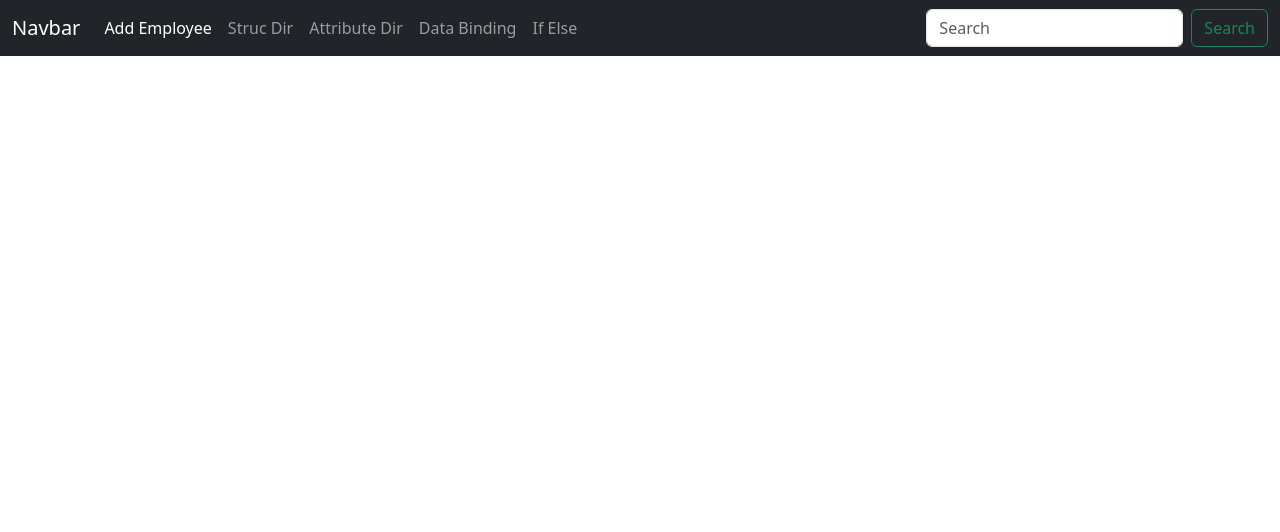
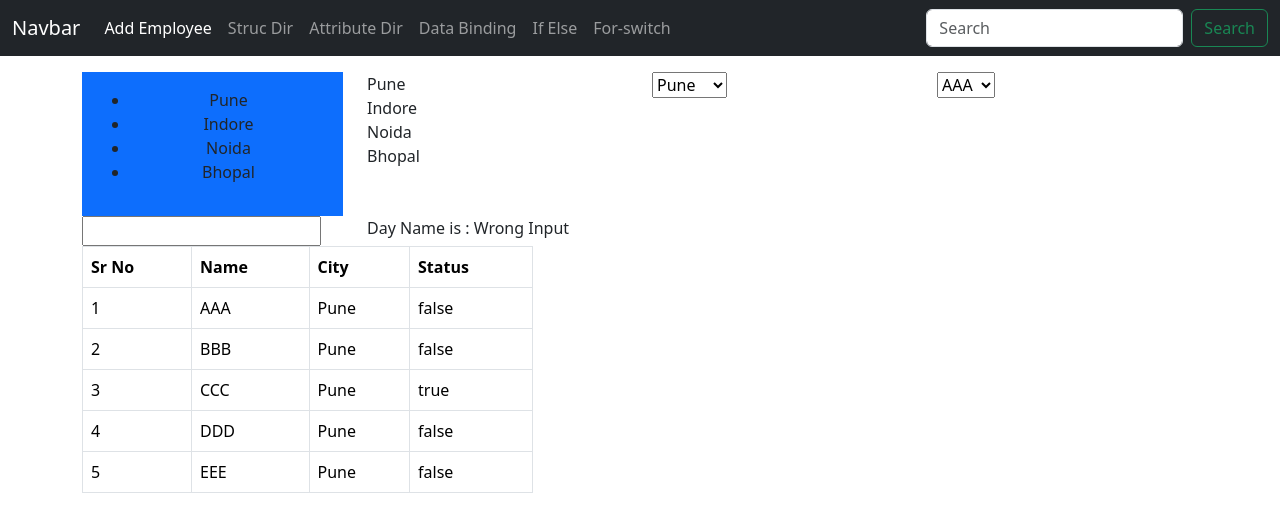
Before and after one commit to ravina-ghidode/Learn-Angular, an Angular app in the folder angular-18/: page /for-switch in a window 1280 px wide. Before the commit this address led to /. Shown: the top 532 px of the page. Built offline with nearby package versions, Linux system fonts and the light colour scheme.

Commit message:
@for, @switch

```diff
--- a/angular-18/src/app/app.component.html
+++ b/angular-18/src/app/app.component.html
@@ -22,6 +22,9 @@
                 <li class="nav-item">
                     <a class="nav-link" routerLink="if-else">If Else</a>
                 </li>
+                <li class="nav-item">
+                    <a class="nav-link" routerLink="for-switch">For-switch</a>
+                </li>
 
             </ul>
             <form class="d-flex">
--- a/angular-18/src/app/app.routes.ts
+++ b/angular-18/src/app/app.routes.ts
@@ -4,6 +4,7 @@ import { DataBindingComponent } from './components/data-binding/data-binding.com
 import { StucturalDirectiveComponent } from './directives/stuctural-directive/stuctural-directive.component';
 import { AttributeDirectiveComponent } from './directives/attribute-directive/attribute-directive.component';
 import { IfElseExamplesComponent } from './components/control-flow/if-else-examples/if-else-examples.component';
+import { ForSwitchComponent } from './components/control-flow/for-switch/for-switch.component';
 
 export const routes: Routes = [
     {
@@ -25,5 +26,9 @@ export const routes: Routes = [
     {
         path: 'if-else',
         component: IfElseExamplesComponent
+    },
+    {
+        path: 'for-switch',
+        component: ForSwitchComponent
     }
 ];
--- /dev/null
+++ b/angular-18/src/app/components/control-flow/for-switch/for-switch.component.html
@@ -0,0 +1,94 @@
+<!-- Row 1: Divs -->
+<div class="row pt-3">
+    <div class="col-3">
+        <div class="p-3 text-center bg-primary">
+            <ul>
+                @for(item of cityArray; track $index){
+                <li>{{item}}</li>
+                }
+
+            </ul>
+        </div>
+    </div>
+    <div class="col-3">
+        @for(item of cityArray; track $index){
+        <div>
+            {{item}}
+        </div>
+        }
+
+    </div>
+    <div class="col-3">
+        <select>
+            @for(item of cityArray; track $index){
+            <option>{{item}}</option>
+            }
+        </select>
+    </div>
+    <div class="col-3">
+        <select>
+            @for(student of studentList; track $index){
+            <option [value]="student.studentID">{{student.name}}</option>
+            }
+        </select>
+    </div>
+</div>
+<div class="row">
+    <div class="col-3">
+        <input type="text" [(ngModel)]="dayNumber">
+    </div>
+    <div class="col-3">
+        Day Name is :
+        @switch(dayNumber){
+        @case('1'){
+        <span>Monday</span>
+        }
+        @case('2'){
+        <span>tuesday</span>
+        }
+        @case('3'){
+        <span>Wednesday</span>
+        }
+        @case('4'){
+        <span>Thursday</span>
+        }
+        @case('5'){
+        <span>Friday</span>
+        }
+        @case('6'){
+        <span>Saturday</span>
+        }
+        @case('7'){
+        <span>Sunday</span>
+        }
+        @default{
+        <span>Wrong Input</span>
+        }
+        }
+    </div>
+</div>
+<div class="row">
+    <div class="col-5">
+        <table class="table table-bordered">
+            <thead>
+                <tr>
+                    <th>Sr No</th>
+                    <th>Name</th>
+                    <th>City</th>
+                    <th>Status</th>
+                </tr>
+            </thead>
+            <tbody>
+                @for(student of studentList; track $index){
+                <tr>
+                    <td>{{$index +1}}</td>
+                    <td>{{student.name}}</td>
+                    <td>{{student.city}}</td>
+                    <td>{{student.isActive}}</td>
+                </tr>
+                }
+            </tbody>
+
+        </table>
+    </div>
+</div>
--- /dev/null
+++ b/angular-18/src/app/components/control-flow/for-switch/for-switch.component.ts
@@ -0,0 +1,23 @@
+import { CommonModule } from '@angular/common';
+import { Component } from '@angular/core';
+import { FormsModule } from '@angular/forms';
+
+@Component({
+  selector: 'app-for-switch',
+  standalone: true,
+  imports: [CommonModule, FormsModule],
+  templateUrl: './for-switch.component.html',
+  styleUrl: './for-switch.component.css'
+})
+export class ForSwitchComponent {
+  cityArray: string[] = ['Pune', 'Indore', 'Noida', 'Bhopal'];
+  studentList: any[] = [
+    { studentID: 1, name: 'AAA', city: 'Pune', isActive: false },
+    { studentID: 2, name: 'BBB', city: 'Pune', isActive: false },
+    { studentID: 3, name: 'CCC', city: 'Pune', isActive: true },
+    { studentID: 4, name: 'DDD', city: 'Pune', isActive: false },
+    { studentID: 5, name: 'EEE', city: 'Pune', isActive: false }
+  ]
+  dayNumber: string = '';
+
+}
```
Also changed, not shown: angular-18/src/app/components/control-flow/for-switch/for-switch.component.css (added), 1 other file (tests, documents, lock files or other folders).
